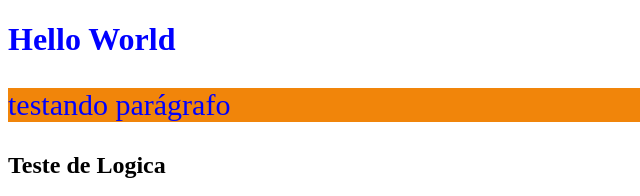
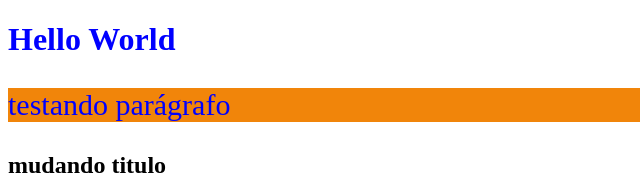
Before and after one commit to KauaSantos664/projeto_de_treino, a plain HTML site: page index.html in a window 1280 px wide. Shown: the top 196 px of the page, 0-640 px from the left. Drawn offline with Linux system fonts and the light colour scheme.

Commit message:
first commit

```diff
--- a/index.html
+++ b/index.html
@@ -13,7 +13,7 @@
     <p class="p
     ">testando parágrafo</p>
     <!--e o CSS-->
-    <h2>Teste de Logica</h2>
+    <h2>mudando titulo</h2>
 
     <p class="b">
      To see a world in a gran of sand.
```
